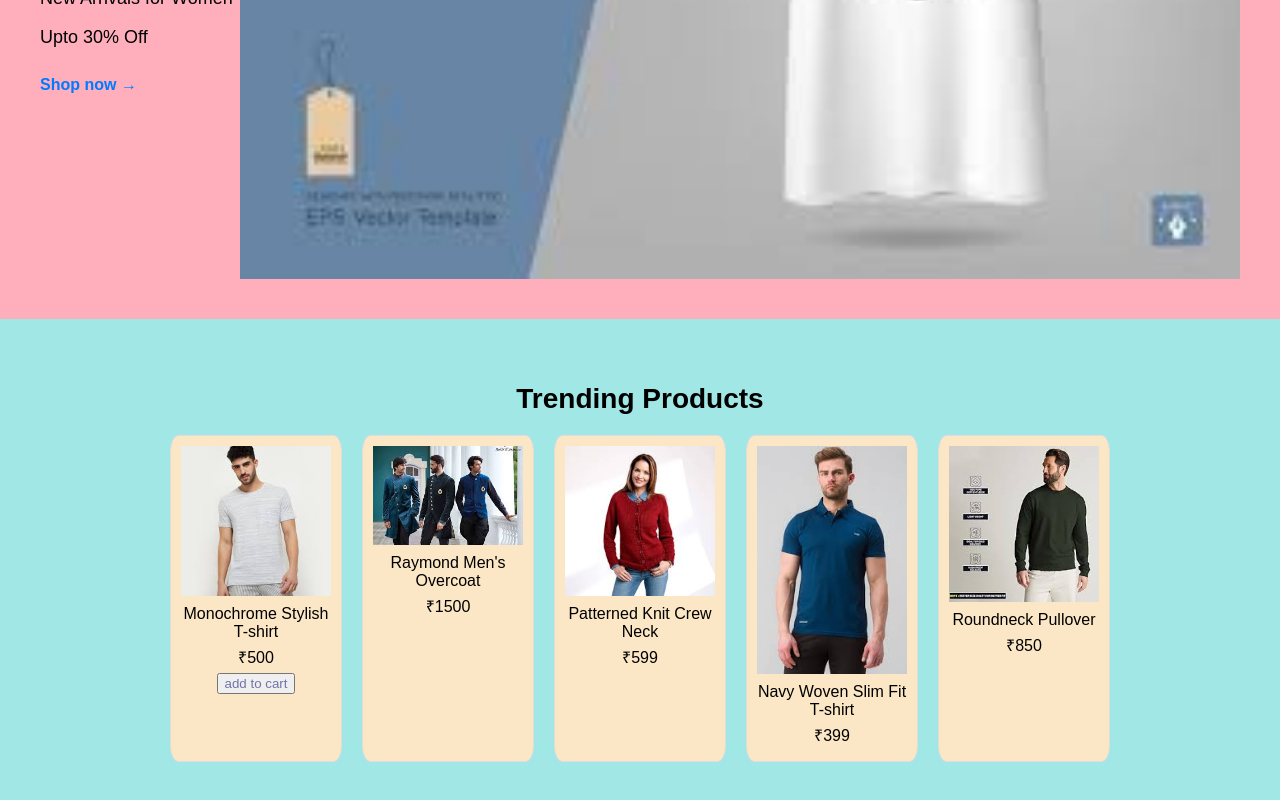
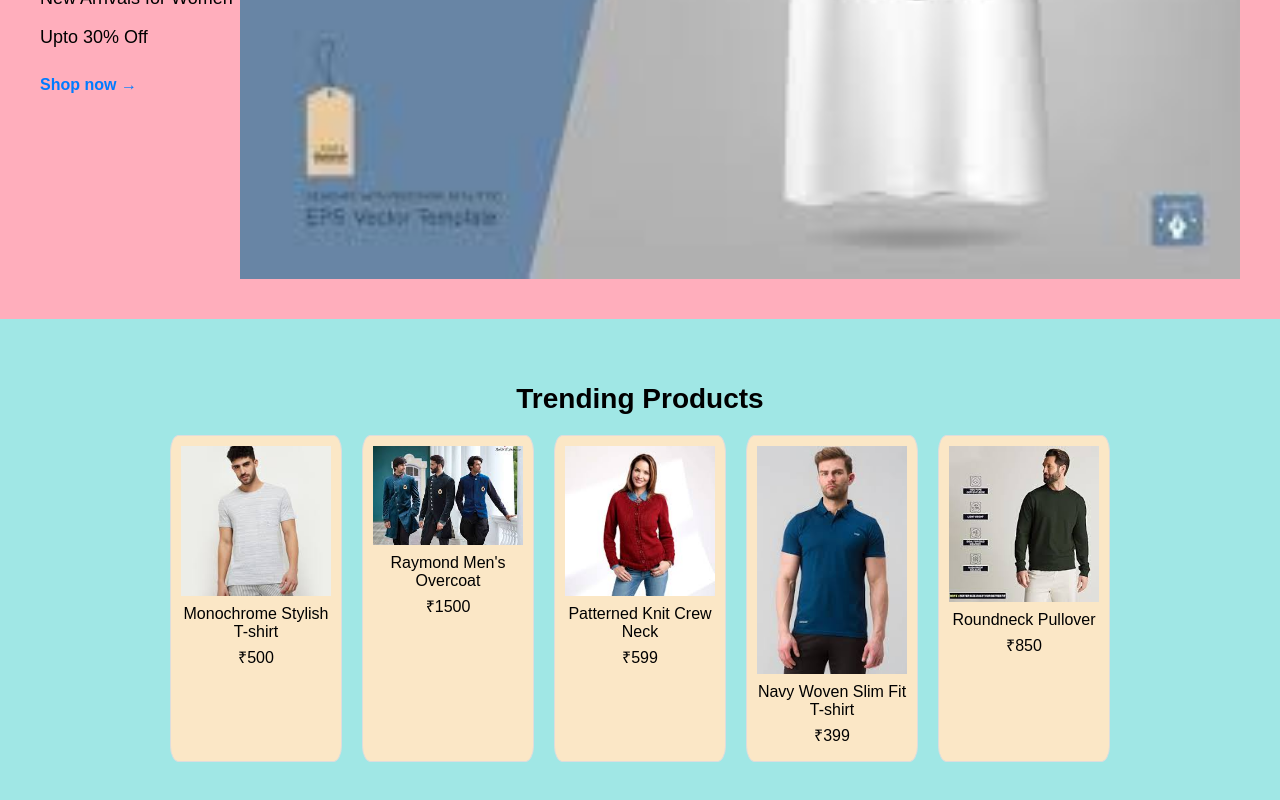
Before and after one commit to u24ai063sunil/U24AI063_Python, a plain HTML site: page html/assign09_q3/index.html in a window 1280 px wide. Shown: the part 421-1221 px from the top of the page. Drawn offline with Linux system fonts and the light colour scheme.

Commit message:
reconfirmed

```diff
--- a/html/assign09_q3/index.html
+++ b/html/assign09_q3/index.html
@@ -43,7 +43,6 @@
                 <img src="11.jpg" alt="Product 1">
                 <p>Monochrome Stylish T-shirt</p>
                 <p>₹500</p>
-                <button class="cart">add to cart</button>
             </div>
             <div class="product">
                 <img src="raymonds.jpg" alt="Product 2">
--- a/html/assign09_q3/style.css
+++ b/html/assign09_q3/style.css
@@ -3,9 +3,6 @@ body {
     margin: 0;
     padding: 0;
     background-color: #A0E7E5;
-}
-.cart{
-   color:rgb(115, 115, 171);
 }
 
 header {
```
